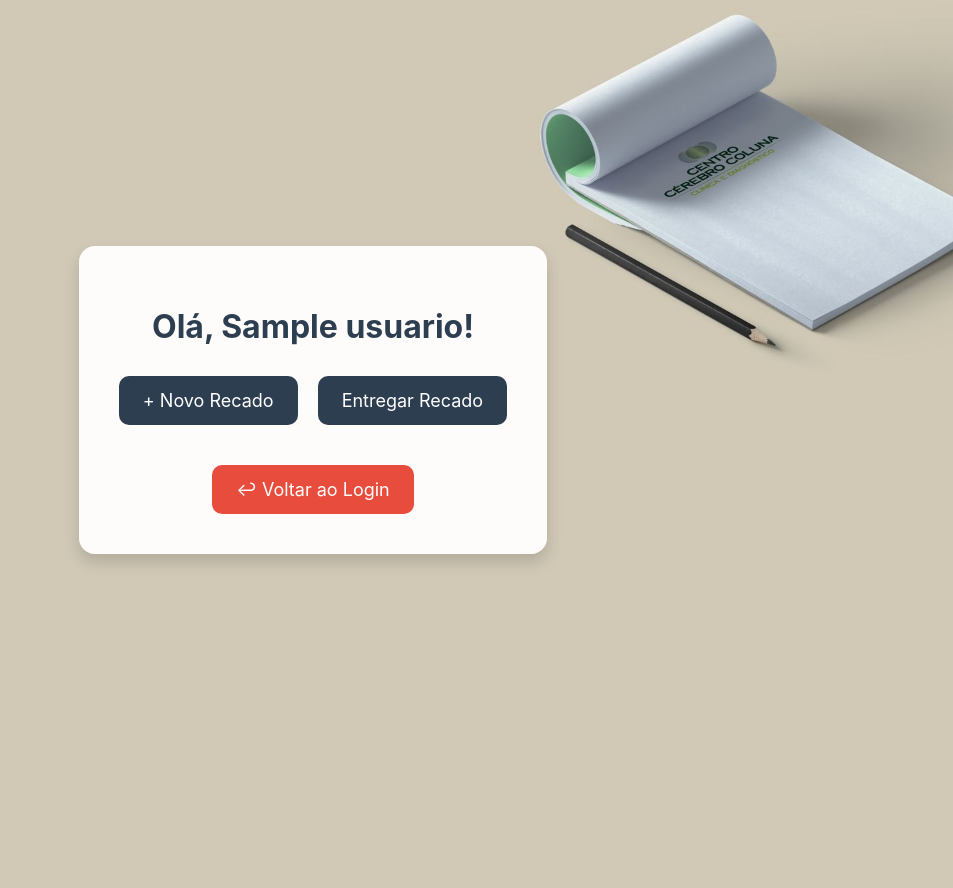
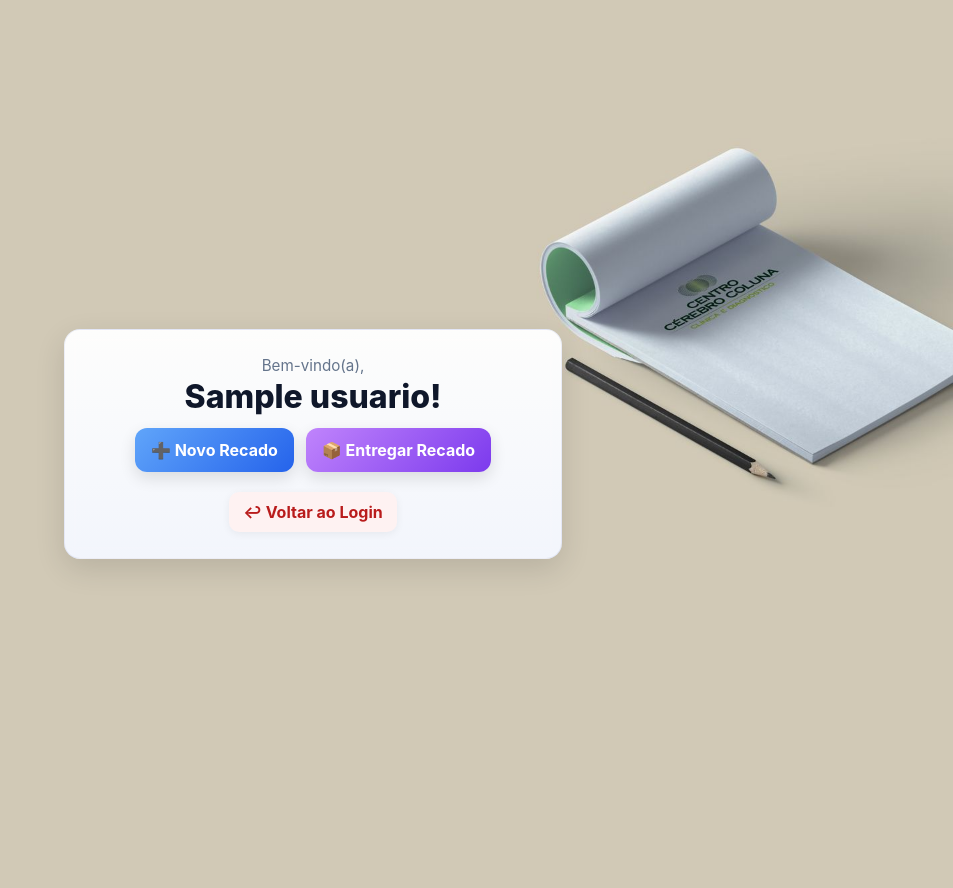
Before and after one commit to pedrodovanci/sistema-recado-clinico, a Flask app: template templates/inicio_atendente.html in a window 1280 px wide. Shown: the whole page, without its empty margins (327-1280 px from the left). Before the commit the page ends 564 px from the top, so only its background shows below. Run offline with Flask 3, Linux system fonts and the light colour scheme; the template is opened without the code that fills it: most values are stand-ins (such as "Sample title", 1, 10 or a date in 2020).

Commit message:
atualizacao v1.3

```diff
--- a/app.py
+++ b/app.py
@@ -1,6 +1,7 @@
 from flask import Flask, session
 from datetime import datetime
 import sqlite3
+import os
 
 from rotas import comuns_routes, responsavel_routes, admin_routes
 
@@ -9,7 +10,9 @@ app.secret_key = 'chave-secreta'
 
 # Banco de dados
 def conectar_banco():
-    conexao = sqlite3.connect('recados.db')
+    # usa var de ambiente RECADOS_DB se existir; senão usa o caminho do servidor
+    caminho = os.getenv("RECADOS_DB", r"C:\sistema_recados\dist\recados.db")
+    conexao = sqlite3.connect(caminho)
     conexao.row_factory = sqlite3.Row
     return conexao
 
--- a/rotas/comuns.py
+++ b/rotas/comuns.py
@@ -178,6 +178,7 @@ def comuns_routes(conectar_banco, login_requerido):
 
         return render_template(
             'entregar_recado.html',
+            perfil=session.get('perfil'),
             status=status,
             busca=busca,
             status_ordem=status_ordem,
@@ -186,7 +187,7 @@ def comuns_routes(conectar_banco, login_requerido):
             contagem_por_status=contagem_por_status,
             tem_algum=tem_algum,
             cores_lower=cores_lower,
-            perfil=perfil
+
         )
 
 
--- a/static/css/cadastro.css
+++ b/static/css/cadastro.css
@@ -20,7 +20,7 @@
 
 body {
   margin: 0;
-  font-family: ui-sans-serif, system-ui, -apple-system, "Segoe UI", Inter, Roboto, "Helvetica Neue", Arial, sans-serif;
+  font-family: "Inter", system-ui, -apple-system, "Segoe UI", Roboto, "Helvetica Neue", Arial, sans-serif;
   color: var(--text);
   background:
     url('/static/Fundo_typeform.jpg') no-repeat center / cover fixed;
--- a/static/css/inicio_atendente.css
+++ b/static/css/inicio_atendente.css
@@ -1,55 +1,89 @@
-body {
-    display: flex;
-    justify-content: center;
-    align-items: center;
-    height: 100vh;
-    background: url('/static/Fundo_typeform.jpg') no-repeat center center fixed;
-    background-size: cover;
-    margin: 0;
-    font-family: 'Inter', sans-serif;
+:root { --container-alpha: .96; }
+
+/* Centraliza vertical e horizontal */
+.home-wrap{
+  min-height: 100vh;
+  display: grid;
+  place-items: center;
+  padding: 24px 12px;
 }
 
-.container {
-    background: rgba(255, 255, 255, 0.95);
-    padding: 40px;
-    border-radius: 16px;
-    box-shadow: 0 8px 16px rgba(0, 0, 0, 0.15);
-    text-align: center;
-    max-width: 600px;
+/* Card mais estreito, translúcido e com leve blur */
+.card-home{
+  width: 100%;
+  max-width: 440px;                       /* mais estreito */
+  padding: 26px 28px;
+  border-radius: 16px;
+  background: linear-gradient(180deg,
+              rgba(255,255,255,var(--container-alpha)),
+              rgba(244,247,255,var(--container-alpha)));
+  border: 1px solid rgba(28,63,170,.08);
+  box-shadow: 0 10px 30px rgba(0,0,0,.12);
+  text-align: center;
+  backdrop-filter: blur(6px);
 }
 
-h1 {
-    font-size: 32px;
-    margin-bottom: 30px;
-    color: #2c3e50;
+/* Cabeçalho */
+.hello{
+  margin: 0;
+  color: #64748b;                         /* slate-500 */
+  font-size: .95rem;
+}
+.username{
+  margin: 2px 0 12px;
+  font-size: 2rem;                        /* maiorzin */
+  font-weight: 800;
+  color: #0f172a;                         /* slate-900 */
 }
 
-.btn-grupo {
-    display: flex;
-    justify-content: center;
-    gap: 20px;
+/* Botões principais – sem sublinhado, mais cor */
+.actions{
+  display: flex;
+  gap: 12px;
+  justify-content: center;
+  margin: 8px 0 14px;
+}
+a { text-decoration: none; }              /* remove linha de link */
+
+.hbtn{
+  display: inline-flex;
+  align-items: center;
+  justify-content: center;
+  gap: 8px;
+  padding: 12px 16px;
+  border-radius: 12px;
+  font-weight: 700;
+  color: #fff;
+  box-shadow: 0 6px 16px rgba(0,0,0,.12);
+  transition: transform .08s ease, box-shadow .15s ease, filter .15s ease;
+}
+.hbtn:hover{
+  transform: translateY(-1px);
+  filter: brightness(1.03);
+  box-shadow: 0 10px 22px rgba(0,0,0,.18);
+}
+.hbtn--primary{
+  background: linear-gradient(135deg,#60a5fa,#2563eb);   /* azul */
+}
+.hbtn--secondary{
+  background: linear-gradient(135deg,#c084fc,#7c3aed);   /* roxo */
 }
 
-.btn {
-    padding: 14px 24px;
-    font-size: 18px;
-    background-color: #2c3e50;
-    color: white;
-    border: none;
-    border-radius: 10px;
-    text-decoration: none;
-    transition: background-color 0.3s ease;
+/* Botão “voltar ao login” com cor suave */
+.back-login{
+  display: inline-block;
+  margin-top: 6px;
+  padding: 10px 14px;
+  border-radius: 10px;
+  font-weight: 700;
+  background: #fef2f2;
+  color: #b91c1c;                          /* vermelho */
+  box-shadow: 0 2px 8px rgba(0,0,0,.06);
 }
+.back-login:hover{ filter: brightness(1.03); }
 
-.btn:hover {
-    background-color: #1a252f;
+/* Mobile */
+@media (max-width: 480px){
+  .card-home{ max-width: 92%; padding: 22px; }
+  .actions{ flex-direction: column; }
 }
-.btn.sair {
-  display: inline-block;
-  margin-top: 20px;
-  background-color: #e74c3c;
-}
-
-.btn.sair:hover {
-  background-color: #c0392b;
-}
--- a/templates/inicio_atendente.html
+++ b/templates/inicio_atendente.html
@@ -1,21 +1,31 @@
 <!DOCTYPE html>
 <html lang="pt-br">
 <head>
-  <meta charset="UTF-8">
+  <meta charset="UTF-8" />
   <title>Bem-vindo(a)</title>
+
+  <!-- Reaproveita base (fundo, tipografia, etc.) -->
+  <link rel="stylesheet" href="{{ url_for('static', filename='css/listar.css') }}">
+  <!-- Estilo específico desta tela -->
   <link rel="stylesheet" href="{{ url_for('static', filename='css/inicio_atendente.css') }}">
 </head>
-<body>
-  <div class="container">
-        <h1>Olá, {{ usuario }}!</h1>
-        <div class="btn-grupo">
-        <a href="{{ url_for('comuns.cadastro_recado') }}" class="btn">+ Novo Recado</a>
-        <a href="{{ url_for('comuns.entregar_recado') }}" class="btn">Entregar Recado</a>
-    </div>
+<body class="fundo">
+  <main class="home-wrap">
+    <section class="card-home">
+      <p class="hello">Bem-vindo(a),</p>
+      <h1 class="username">{{ usuario }}!</h1>
 
-    <br>
+      <div class="actions">
+        <a href="{{ url_for('comuns.cadastro_recado') }}" class="hbtn hbtn--primary">
+          ➕ Novo Recado
+        </a>
+        <a href="{{ url_for('comuns.entregar_recado') }}" class="hbtn hbtn--secondary">
+          📦 Entregar Recado
+        </a>
+      </div>
 
-    <a href="{{ url_for('comuns.logout') }}" class="btn sair">↩ Voltar ao Login</a>
-
+      <a href="{{ url_for('comuns.logout') }}" class="back-login">↩ Voltar ao Login</a>
+    </section>
+  </main>
 </body>
 </html>
```
Also changed, not shown: limpar_recados.py (+57 -23 lines), rotas/responsavel.py (+20 -40 lines), static/css/listar.css (+46 -0 lines), templates/cadastro_recado.html (+5 -5 lines), templates/entregar_recado.html (+57 -65 lines), templates/listar.html (+30 -13 lines), 1 other file.
